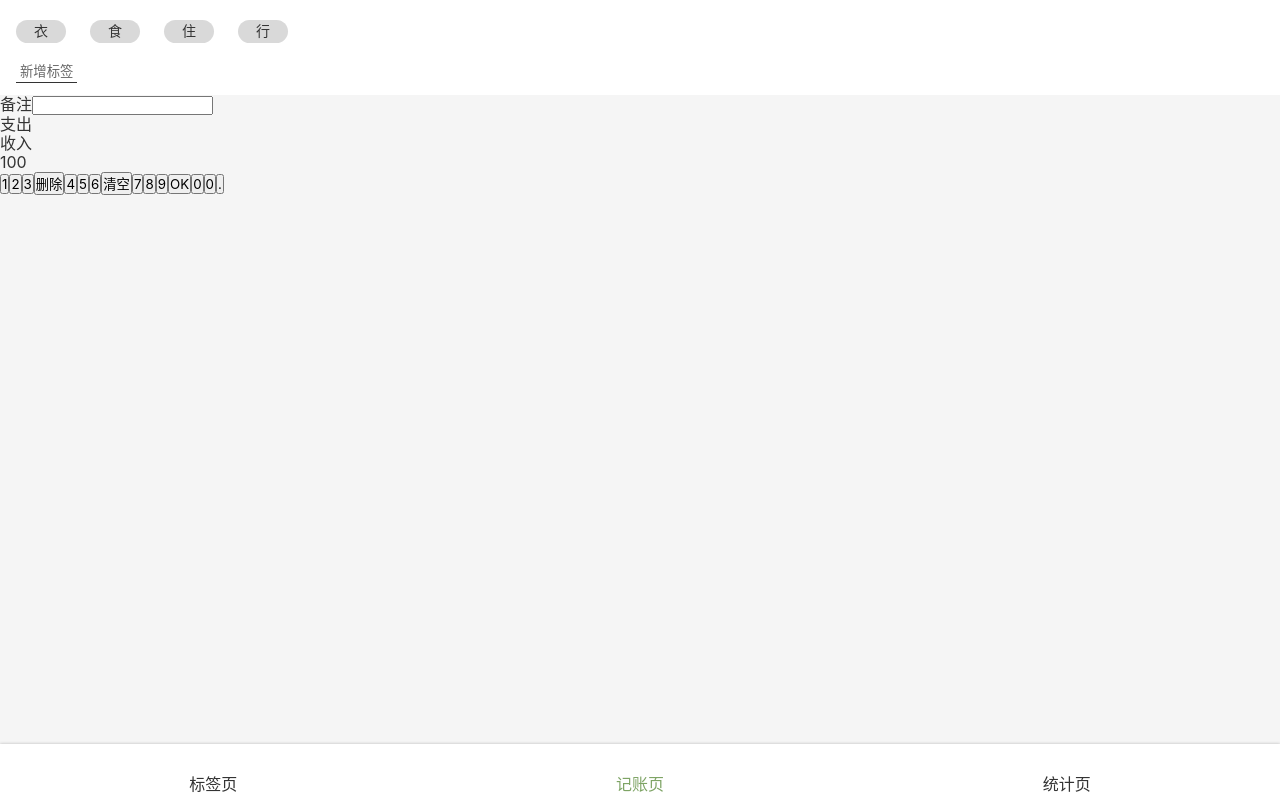
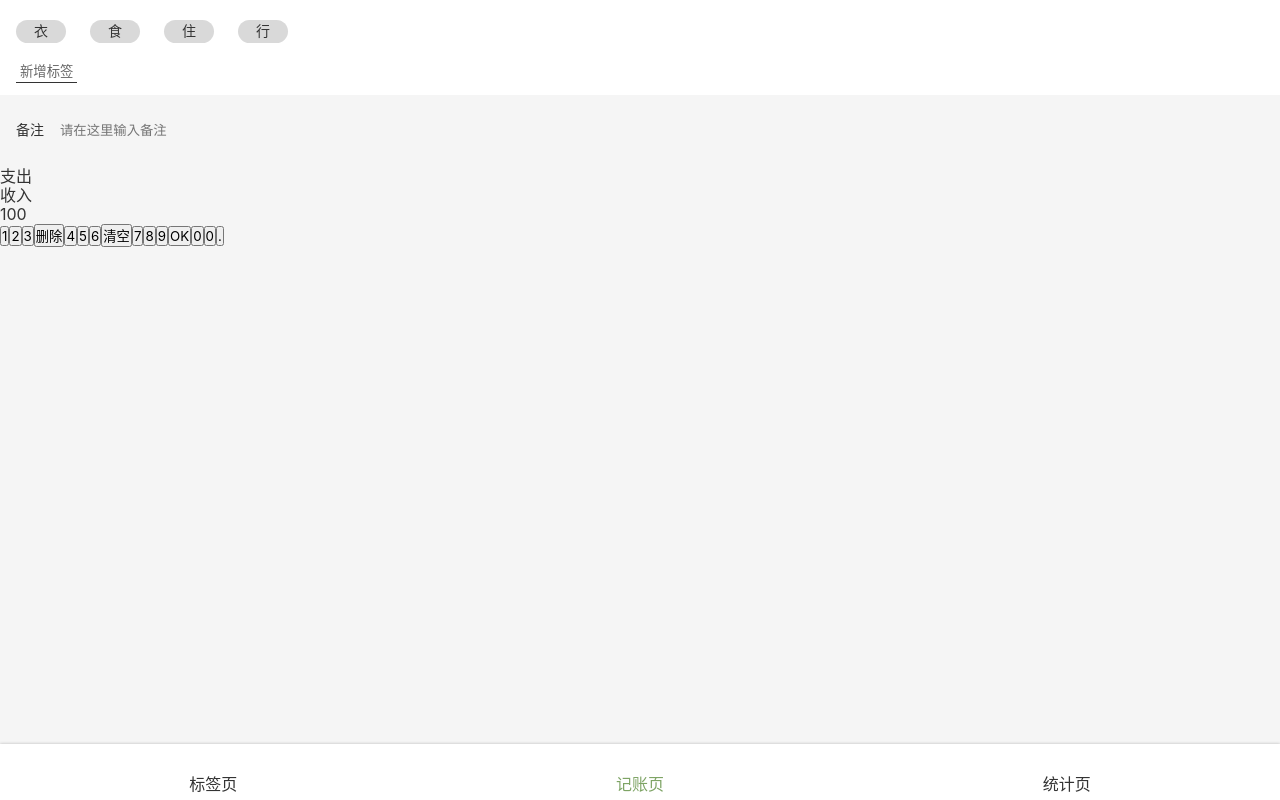
Before and after one commit to CFCode-git/moneygrubber-React1.0, a React app: page /#/money in a window 1280 px wide. Built offline with nearby package versions, Linux system fonts and the light colour scheme.

Commit message:
Money 备注样式 完成

```diff
--- a/src/index.scss
+++ b/src/index.scss
@@ -22,6 +22,9 @@ body{
 button{
   font-family:inherit;
 }
+:focus{
+  outline:none;
+}
 .icon{
   width:1em;
   height:1em;
--- a/src/views/Money.tsx
+++ b/src/views/Money.tsx
@@ -5,20 +5,32 @@ import styled from 'styled-components';
 const TagsSection = styled.section`
   background:#FFFFFF; padding:12px 16px;
     >ol{ margin:0 -12px;
-      > li {
-        background:#D9D9D9; border-radius:18px; display: inline-block;
-        padding:3px 18px; font-size:14px; margin:8px 12px;
-      }
+      > li { background:#D9D9D9; border-radius:18px; display: inline-block;
+        padding:3px 18px; font-size:14px; margin:8px 12px; }
     }
-  > button {
-    background:none; border:none; padding:2px 4px;
-    border-bottom:1px solid #333; color:#666;
-    margin-top:8px;
-  }
+  > button { background:none; border:none; padding:2px 4px;
+    border-bottom:1px solid #333; color:#666; margin-top:8px; }
 `;
 
 const NotesSection = styled.section`
-
+  background: #f5f5f5;
+  padding:0 16px;
+  font-size:14px;
+  > label{
+    display: flex;
+    align-items:center;
+    white-space:nowrap;
+    >span{
+      margin-right:16px;
+    }
+    >input{
+      width:100%;
+      display: block;
+      height:72px;
+      background:none;
+      border:none;
+    }
+  }
 `;
 
 const CategorySection = styled.section`
@@ -44,7 +56,7 @@ function Money() {
       <NotesSection>
         <label>
           <span>备注</span>
-          <input type="text"/>
+          <input type="text" placeholder="请在这里输入备注"/>
         </label>
       </NotesSection>
       <CategorySection>
```
